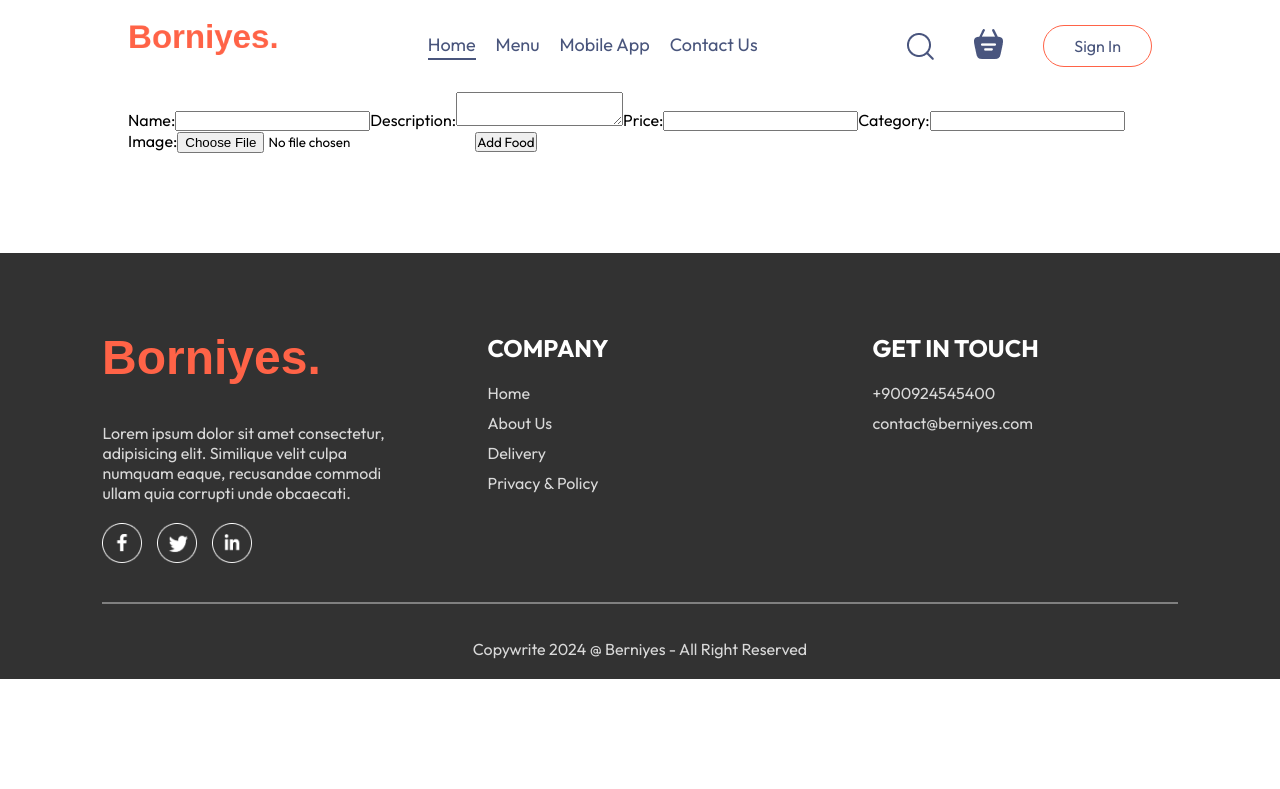
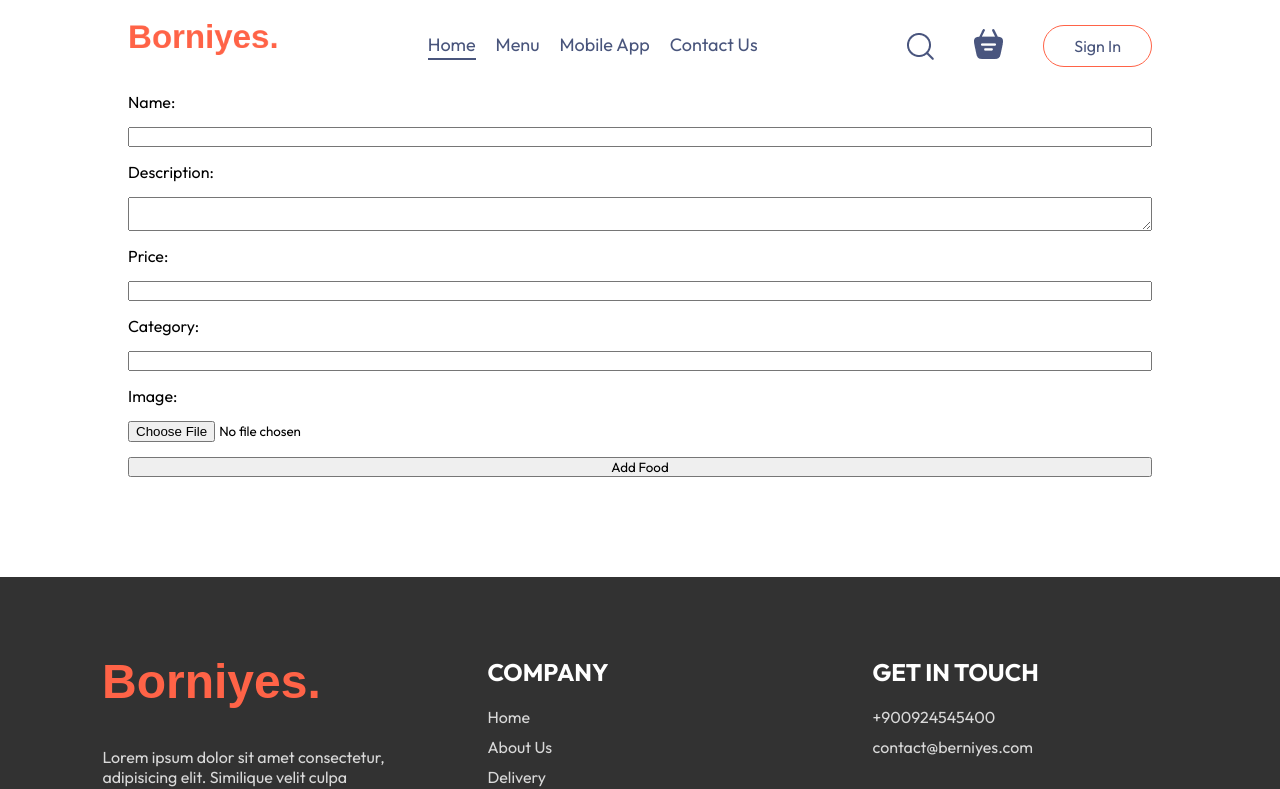
Before and after one commit to SeiamAlMahmud/Full-stack-Borniyes-Food-Delivery, a React (Vite) app in the folder client/: page /add in a window 1280 px wide. Shown: the top 789 px of the page. Built offline with nearby package versions, Linux system fonts and the light colour scheme.

Commit message:
bugs fix

```diff
--- a/client/src/pages/AddFoodForm.jsx
+++ b/client/src/pages/AddFoodForm.jsx
@@ -47,7 +47,7 @@ function AddFoodForm() {
   };
 
   return (
-    <form onSubmit={handleSubmit}>
+    <form onSubmit={handleSubmit} style={{display: "flex", flexDirection: "column", gap: "15px"}}>
       <label htmlFor="name">Name:</label>
       <input type="text" id="name" name="name" value={formData.name} onChange={handleChange} required />
 
```
Also changed, not shown: 2 other files (tests, documents, lock files or other folders).
